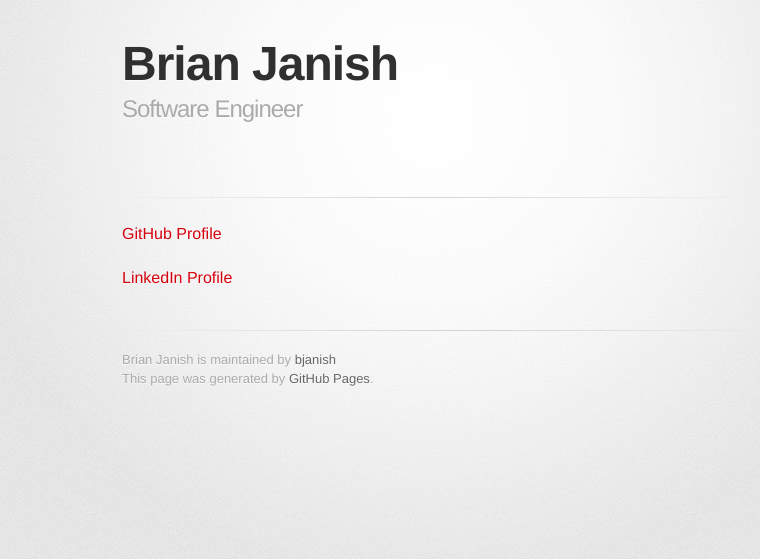
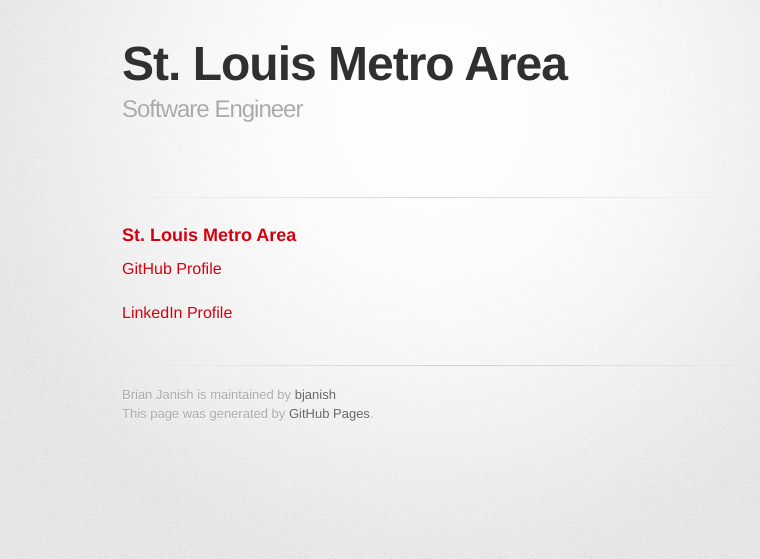
Before and after one commit to bjanish/brianjanish, a Jekyll site: the page built from index.md, in a window 1280 px wide. Shown: the top 559 px of the page, without its empty margins (208-968 px from the left). Built offline with Jekyll 4.4.1, drawn with Linux system fonts in a browser that asks for light colours; some web fonts are replaced; our own code applies the rules of GitHub Pages for plain Markdown files.

Commit message:
Update index.md

```diff
--- a/index.md
+++ b/index.md
@@ -1,6 +1,7 @@
 ---
 layout: default
 ---
+### St. Louis Metro Area
 
 [GitHub Profile](https://github.com/bjanish/)
 
```
